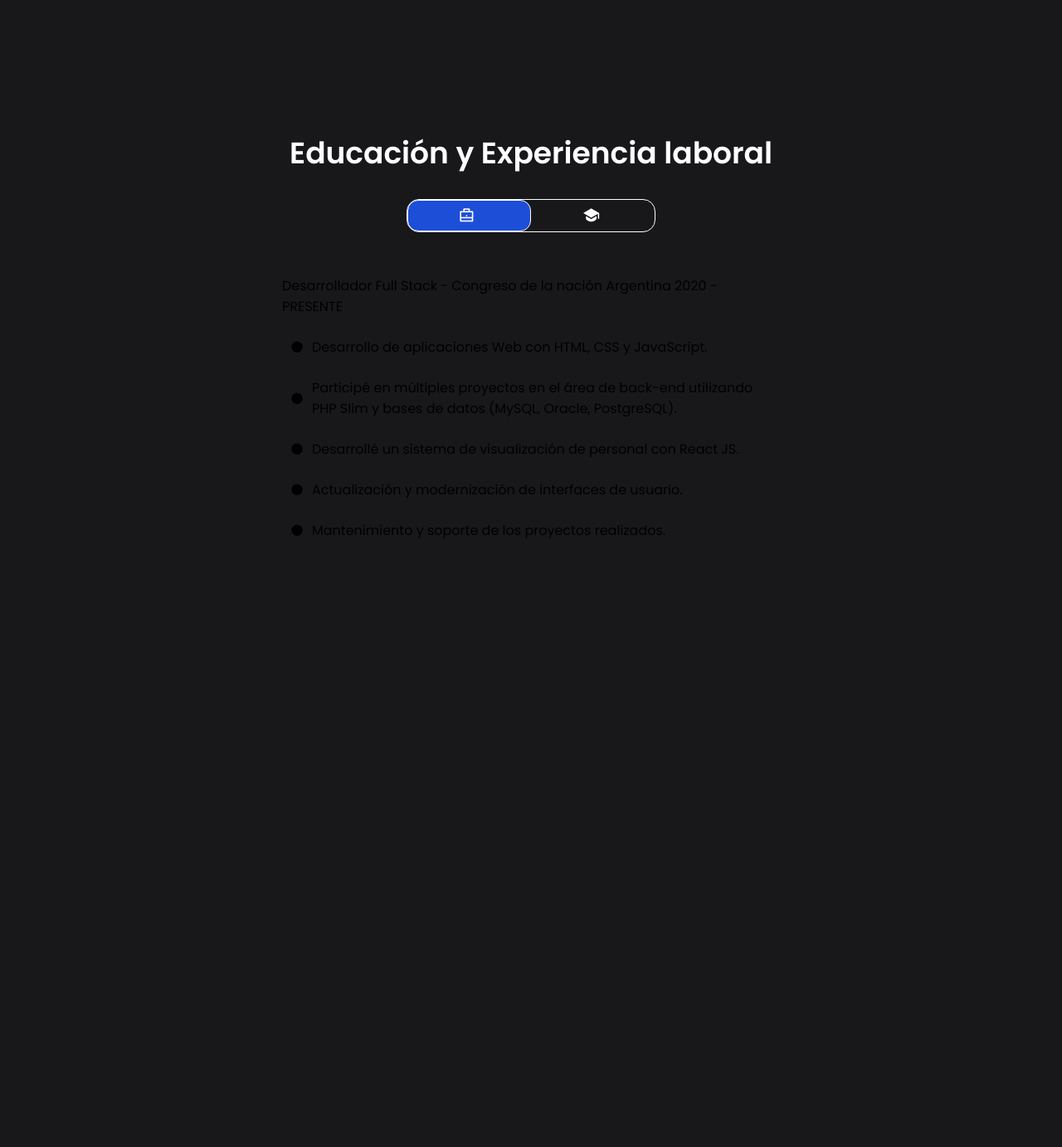
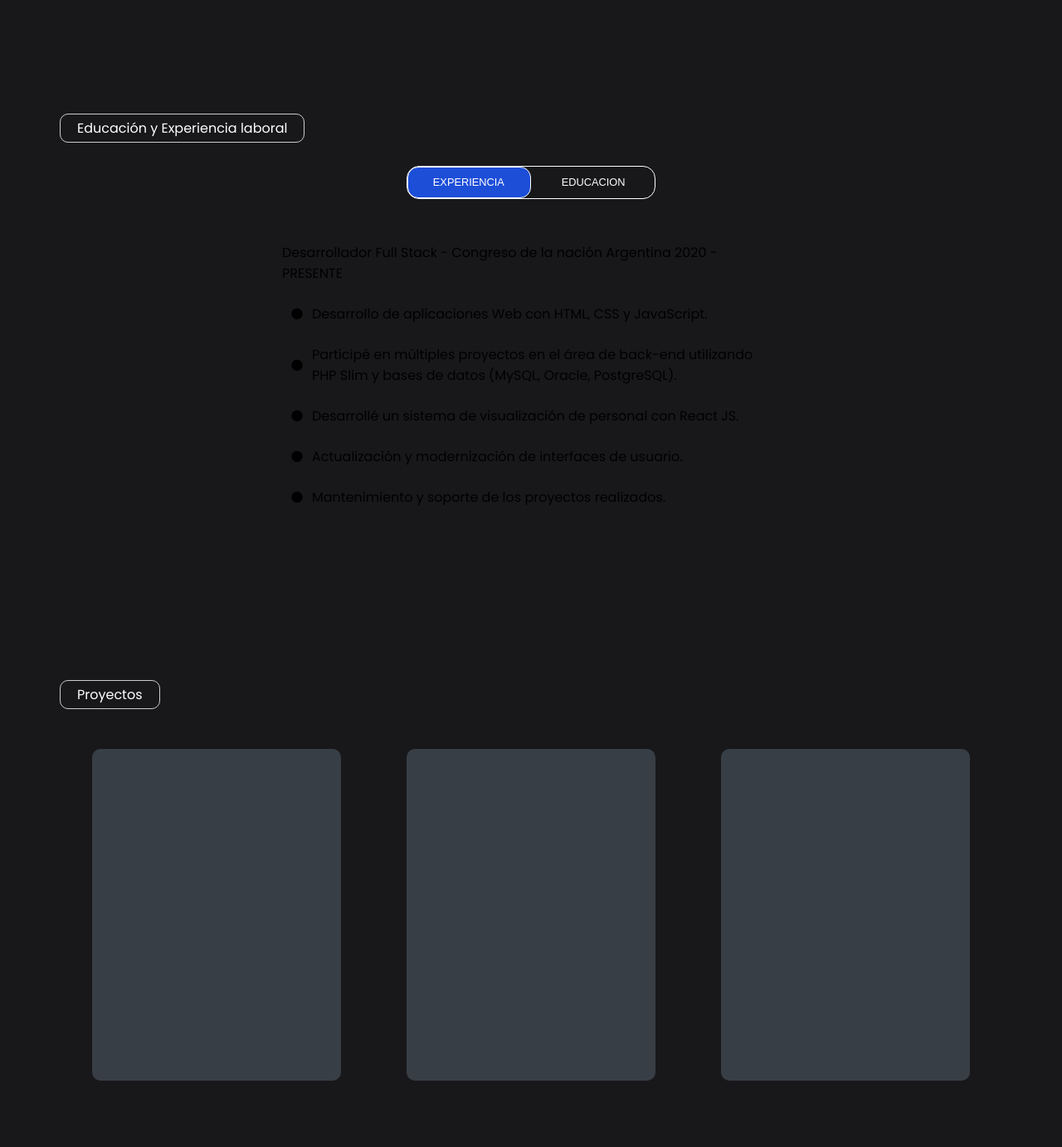
Before and after one commit to nicolasloventordp/miportafolio, a plain HTML site: page index.html in a window 1280 px wide. Shown: the part 1100-2483 px from the top of the page at 83% size. Before the commit the page ends 2344 px from the top, so only its background shows below. Drawn offline with nearby package versions, Linux system fonts and the light colour scheme.

Commit message:
sections base

```diff
--- a/index.html
+++ b/index.html
@@ -48,7 +48,7 @@
     </header>
     <!--CONOCIMIENTOS-->
     <section class="container" id="conocimientos">
-        <h2 class="header">Conocimientos</h2>
+        <h4 class="header">Conocimientos</h4>
         <div class="conocimientos">
             <div class="left">
                 <div class="info">
@@ -82,12 +82,13 @@
     </section>
     <!--EDUCACION Y EXPERIENCIA-->
     <section class="container" id="educacionexperiencia">
-        <h2 class="header">Educación y Experiencia laboral</h2>
+        <h4 class="header">Educación y Experiencia laboral</h4>
         <div class="switch-button">
             <span class="active"></span>
-            <button class="switch-button-case left active-case"><i class="ri-briefcase-line"></i></button>
-            <button class="switch-button-case right"><i class="ri-graduation-cap-fill"></i></button>
+            <button class="switch-button-case left active-case">Experiencia</button>
+            <button class="switch-button-case right">Educacion</button>
         </div>
+        <div class="switch-display">
             <div class="experiencia">
                 <span class="title">Desarrollador Full Stack - Congreso de la nación Argentina</span>
                 <span class="duracion">2020 - PRESENTE</span>
@@ -134,8 +135,23 @@
                     <p>Mantenimiento y soporte de los proyectos realizados.</p>
                 </div>
             </div>
+        </div>
     </section>
+    <!--PROYECTOS-->
+    <section class="container" id="proyectos">
+        <h4 class="header">Proyectos</h4>
+        <div class="grid-proyectos">
+            <div class="card-proyecto">
 
+            </div>
+            <div class="card-proyecto">
+
+            </div>
+            <div class="card-proyecto">
+
+            </div>
+        </div>
+    </section>
 
 </body>
 </html>
--- a/style.css
+++ b/style.css
@@ -154,12 +154,22 @@ header .image img{
     margin: auto;
 }
 
-section .header{
+/*section .header{
     margin-bottom: 3rem;
     color: #fff;
     text-align: center;
     font-size: 2.25rem;
     font-weight: 600;
+}*/
+
+section .header{
+    border: 1px solid #ccc;
+    border-radius: 10px;
+    width: max-content;
+    padding: 4px 20px;
+    margin-bottom: 3rem;
+    font-weight: 400;
+    color: #fff;
 }
 
 .conocimientos{
@@ -270,7 +280,6 @@ section .header{
 	border: none;
 	transition: .3s ease all;
 	text-transform: uppercase;
-	letter-spacing: 5px;
 	padding-bottom: 1px;
 }
 
@@ -316,17 +325,20 @@ section .header{
 }
 
 .switch-button button{
-    font-size: 1.2rem;
+    font-size: 0.8rem;
+}
+
+.switch-display{
+    width: 600px;
+    height: 400px;
+    margin: auto;
+    position: relative;
 }
 
 .educacion{
-    width: 600px;
-    height: 400px;
-    margin: auto;
     margin-top: 2rem;
-    flex-direction: column;
     transition: .5s ease-out all;
-    transform:translate(0);
+    position: absolute;
 }
 
 .educacion .title{
@@ -364,12 +376,9 @@ section .header{
 }
 
 .experiencia{
-    width: 600px;
-    height: 400px;
-    margin: auto;
     margin-top: 2rem;
-    flex-direction: column;
     transition: .5s ease-out all;
+    position: absolute;
 }
 
 .experiencia .item{
@@ -384,3 +393,22 @@ section .header{
 .hidden {
     opacity: 0;
 }
+
+.grid-proyectos{
+    display: grid;
+    grid-template-columns: repeat(3, 1fr);
+    justify-items: center;
+}
+
+.grid-proyectos .card-proyecto{
+    background: #383e45;
+    width: 300px;
+    height: 400px;
+    border-radius: 10px;
+    display: grid;
+    grid-template-rows: 1fr 1fr;
+}
+
+.grid-proyectos .card-proyecto:hover{
+    border: 1px solid #ccc;
+}
```
Lines whose indentation alone changed are shown as unchanged.
